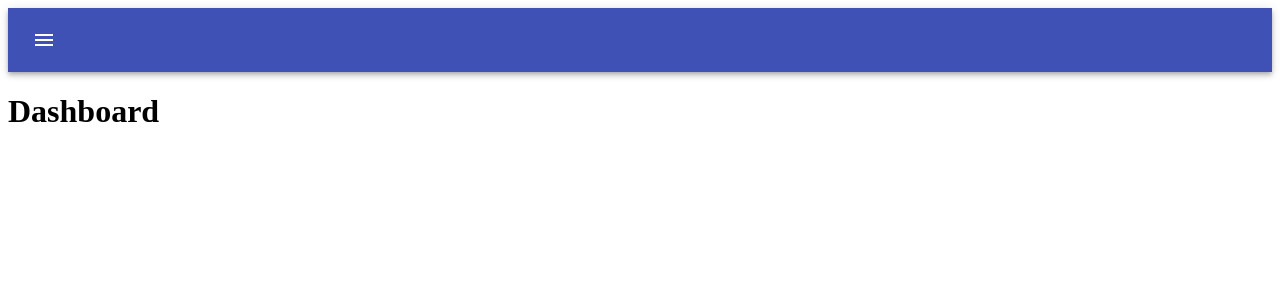
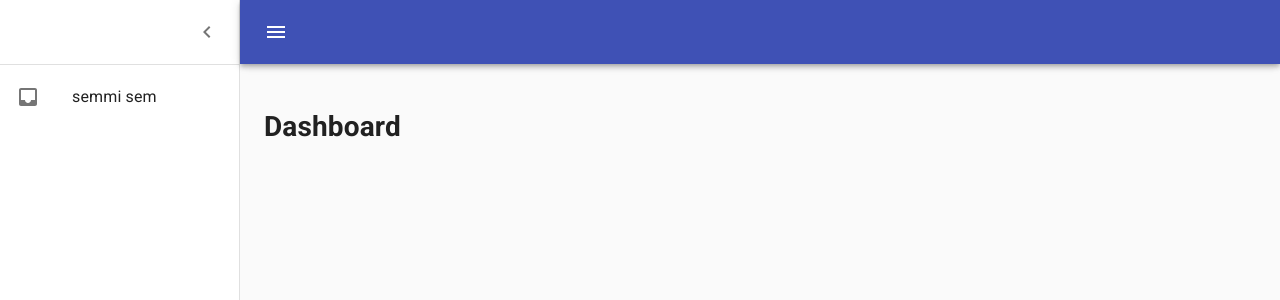
Before and after one commit to oargatamas/medev-office-webclient, a React (Create React App) app: page / in a window 1280 px wide. Shown: the top 300 px of the page. Built offline with nearby package versions, Linux system fonts and the light colour scheme.

Commit message:
Basic side navigation components has been added to the application core.

```diff
--- a/package.json
+++ b/package.json
@@ -7,6 +7,7 @@
     "@material-ui/core": "^4.3.0",
     "@material-ui/icons": "^4.2.1",
     "@material-ui/styles": "^4.3.0",
+    "clsx": "^1.0.4",
     "medevcore-react": "git+https://TangoMajom@bitbucket.org/medevservices/medevcore-react.git",
     "react": "^16.8.6",
     "react-dom": "^16.8.6",
--- a/public/index.html
+++ b/public/index.html
@@ -23,7 +23,7 @@
     <link rel="stylesheet" href="https://fonts.googleapis.com/icon?family=Material+Icons" />
     <title>React App</title>
   </head>
-  <body>
+  <body style="margin:0;padding:0;">
     <noscript>
       You need to enable JavaScript to run this app.
     </noscript>
--- a/src/application/core/App.js
+++ b/src/application/core/App.js
@@ -2,25 +2,51 @@ import React, {Component} from 'react';
 import {BrowserRouter, Route} from "react-router-dom";
 import Dashboard from "../dashboard/component/dashboard/Dashboard";
 import Header from "./components/header/Header";
+import {CssBaseline} from "@material-ui/core";
+import Navigation from "./components/navigation/Navigation";
+import {withStyles} from "@material-ui/styles";
 
 
-
+const styles = theme => ({
+    root: {
+        display: 'flex',
+    },
+    content: {
+        flexGrow: 1,
+        padding: theme.spacing(3),
+    },
+    toolbar: {
+        display: 'flex',
+        alignItems: 'center',
+        justifyContent: 'flex-end',
+        padding: '0 8px',
+        ...theme.mixins.toolbar,
+    },
+});
 
 class App extends Component {
 
     constructor(props, context) {
         super(props, context);
-
     }
 
     render() {
+        const {classes} = this.props;
+
         return (
-            <BrowserRouter>
-                <Header/>
-                <Route path="/" component={Dashboard}/>
-            </BrowserRouter>
+            <div className={classes.root}>
+                <CssBaseline/>
+                <BrowserRouter>
+                    <Header/>
+                    <Navigation/>
+                    <main className={classes.content}>
+                        <div className={classes.toolbar} />
+                        <Route path="/" component={Dashboard}/>
+                    </main>
+                </BrowserRouter>
+            </div>
         );
     }
 }
 
-export default App;
+export default withStyles(styles, {withTheme: true})(App);
--- a/src/application/core/components/header/Header.js
+++ b/src/application/core/components/header/Header.js
@@ -1,20 +1,59 @@
 import React, {Component} from "react";
-import {AppBar,Toolbar,IconButton} from "@material-ui/core";
+import {AppBar, Toolbar, IconButton} from "@material-ui/core";
 import MenuIcon from '@material-ui/icons/Menu';
+import {withStyles} from "@material-ui/styles";
+import {drawerWidth} from "../navigation/Navigation";
+import clsx from "clsx";
 
-class Header extends Component{
+
+const styles = (theme) => ({
+    appBar: {
+        zIndex: theme.zIndex.drawer + 1,
+        transition: theme.transitions.create(['width', 'margin'], {
+            easing: theme.transitions.easing.sharp,
+            duration: theme.transitions.duration.leavingScreen,
+        }),
+
+    },
+    menuButton: {
+        marginRight: 36,
+    },
+    appBarShift: {
+        marginLeft: drawerWidth,
+        width: `calc(100% - ${drawerWidth}px)`,
+        transition: theme.transitions.create(['width', 'margin'], {
+            easing: theme.transitions.easing.sharp,
+            duration: theme.transitions.duration.enteringScreen,
+        }),
+    },
+});
+
+
+class Header extends Component {
 
     constructor(props, context) {
         super(props, context);
+        this.state = {
+            open : true
+        }
     }
 
 
     render() {
+        const {classes} = this.props;
+
+        let open = this.state.open;
+
         return (
-            <AppBar position="static">
+            <AppBar
+                position="fixed"
+                className={clsx(classes.appBar, {
+                    [classes.appBarShift]: open,
+                })}
+            >
                 <Toolbar>
-                    <IconButton edge="start" color="inherit">
-                        <MenuIcon />
+                    <IconButton edge="start" color="inherit" className={classes.menuButton}>
+                        <MenuIcon/>
                     </IconButton>
                 </Toolbar>
             </AppBar>
@@ -22,4 +61,4 @@ class Header extends Component{
     }
 }
 
-export default Header;
+export default withStyles(styles,{withTheme : true})(Header);
--- /dev/null
+++ b/src/application/core/components/navigation/Navigation.js
@@ -0,0 +1,94 @@
+import React, {Component} from "react";
+import {Drawer, IconButton, Divider, List, ListItem, ListItemIcon, ListItemText} from "@material-ui/core";
+import ChevronLeftIcon from "@material-ui/icons/ChevronLeft";
+import InboxIcon from "@material-ui/icons/Inbox";
+import {withStyles} from "@material-ui/styles";
+import clsx from "clsx";
+
+export const drawerWidth = 240;
+
+const styles = (theme) => ({
+    drawer: {
+        width: drawerWidth,
+        flexShrink: 0,
+        whiteSpace: 'nowrap',
+    },
+    drawerOpen: {
+        width: drawerWidth,
+        transition: theme.transitions.create('width', {
+            easing: theme.transitions.easing.sharp,
+            duration: theme.transitions.duration.enteringScreen,
+        }),
+    },
+    drawerClose: {
+        transition: theme.transitions.create('width', {
+            easing: theme.transitions.easing.sharp,
+            duration: theme.transitions.duration.leavingScreen,
+        }),
+        overflowX: 'hidden',
+        width: theme.spacing(7) + 1,
+        [theme.breakpoints.up('sm')]: {
+            width: theme.spacing(9) + 1,
+        },
+    },
+    toolbar: {
+        display: 'flex',
+        alignItems: 'center',
+        justifyContent: 'flex-end',
+        padding: '0 8px',
+        ...theme.mixins.toolbar,
+    },
+});
+
+class Navigation extends Component {
+
+    constructor(props, context) {
+        super(props, context);
+        this.state = {
+            open: true
+        }
+    }
+
+
+    render() {
+        let {classes} = this.props;
+        let open = this.state.open;
+
+        return (
+            <Drawer
+                variant="permanent"
+                open={open}
+                className={clsx(classes.drawer, {
+                    [classes.drawerOpen]: open,
+                    [classes.drawerClose]: !open,
+                })}
+                classes={{
+                    paper: clsx({
+                        [classes.drawerOpen]: open,
+                        [classes.drawerClose]: !open,
+                    }),
+                }}
+            >
+                <div className={classes.toolbar}>
+                    <IconButton>
+                        <ChevronLeftIcon/>
+                    </IconButton>
+                </div>
+
+                <Divider/>
+
+
+                <List>
+                    <ListItem button key={"1"}>
+                        <ListItemIcon>
+                            <InboxIcon/>
+                        </ListItemIcon>
+                        <ListItemText primary={"semmi sem"}/>
+                    </ListItem>
+                </List>
+            </Drawer>
+        );
+    }
+}
+
+export default withStyles(styles, {withTheme: true})(Navigation);
```
